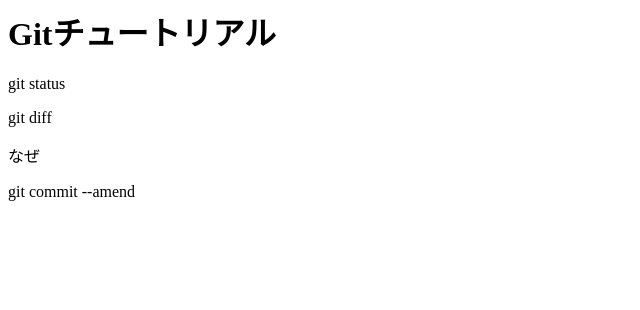
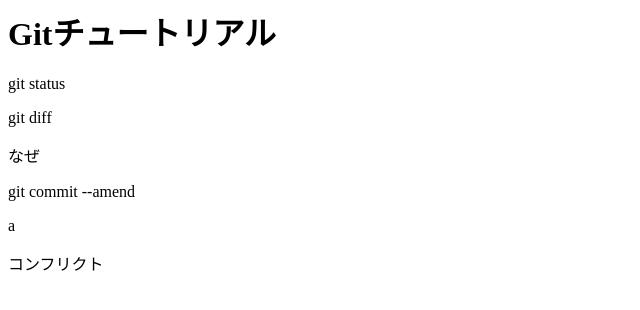
Before and after one commit to masato-okabe/git_tutorial2, a plain HTML site: page index.html in a window 1280 px wide. Shown: the whole page, without its empty margins (0-640 px from the left). Drawn offline with Linux system fonts and the light colour scheme.

Commit message:
コンフリクト（カタカナ）を追記

```diff
--- a/index.html
+++ b/index.html
@@ -3,3 +3,5 @@
 <p>git diff</p>
 <p>なぜ</p>
 <p>git commit --amend</p>
+<p>a</p>
+<p>コンフリクト</p>
```
